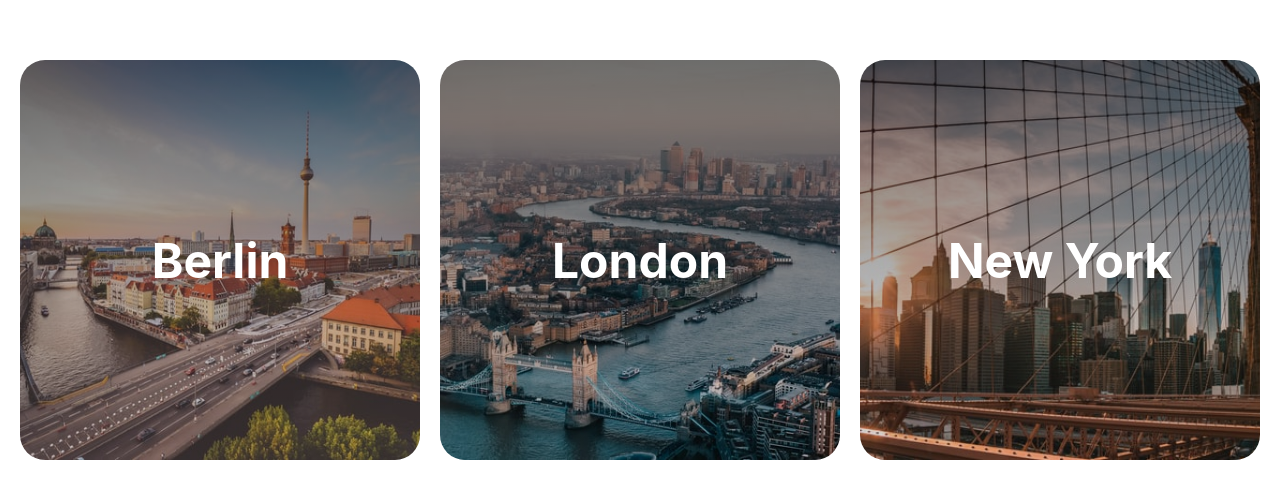
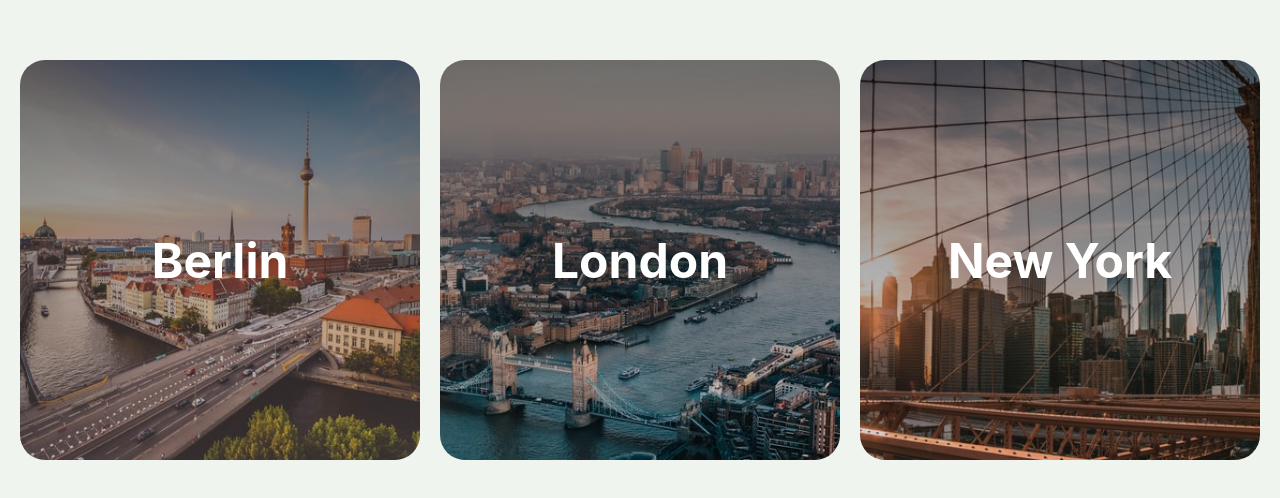
Before and after one commit to Rodanus/r, a React (Create React App) app: page / in a window 1280 px wide. Shown: the part 140-638 px from the top of the page. Built offline with nearby package versions, Linux system fonts and the light colour scheme.

Commit message:
Update body background color

```diff
--- a/src/App.css
+++ b/src/App.css
@@ -3,3 +3,7 @@
   margin: 0;
   box-sizing: border-box;
 }
+
+body {
+  background: #f0f4ef;
+}
```
